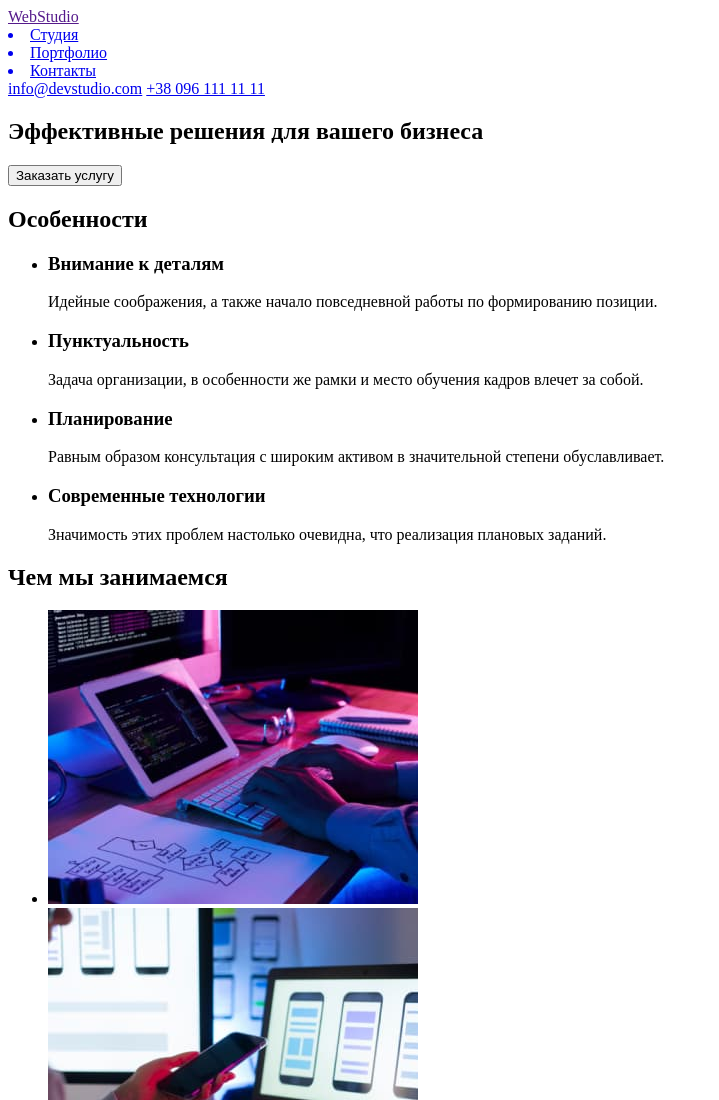
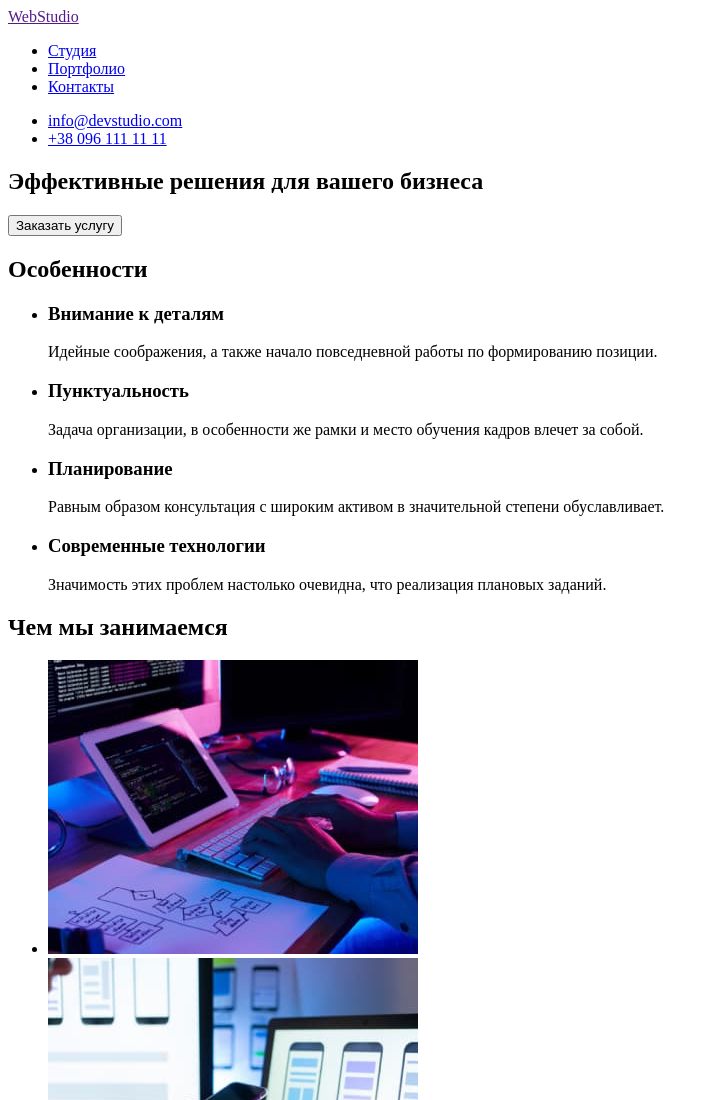
Before and after one commit to strelezzzz/goit-markup-hw-01, a plain HTML site: page index.html in a window 1280 px wide. Shown: the top 1100 px of the page, without its empty margins (0-719 px from the left). Drawn offline with Linux system fonts and the light colour scheme.

Commit message:
прошел валидацию :)

```diff
--- a/index.html
+++ b/index.html
@@ -13,17 +13,17 @@
         <!-- Навигация -->
         <nav>
             <a href="">WebStudio</a>
-            <section>
-                <a href="#"><li>Студия</li></a>
-                <a href="#"><li>Портфолио</li></a>
-                <a href="#"><li>Контакты</li></a>
-            </section>
+            <ul>
+                <li><a href=".studio.html">Студия</a></li>
+                <li><a href=".Portfolio">Портфолио</a></li>
+                <li><a href=".Contacts">Контакты</a></li>
+            </ul>
         </nav>
         <!-- Контакты -->
-        <section>
-            <a href="mailto:info@devstudio.com">info@devstudio.com</a>
-            <a href="tel:+380961111111">+38 096 111 11 11</a>
-        </section>
+        <ul>
+            <li><a href="mailto:info@devstudio.com">info@devstudio.com</a></li>
+            <li><a href="tel:+380961111111">+38 096 111 11 11</a></li>
+        </ul>
     </header>
     <main>
         <!-- Герой -->
```
